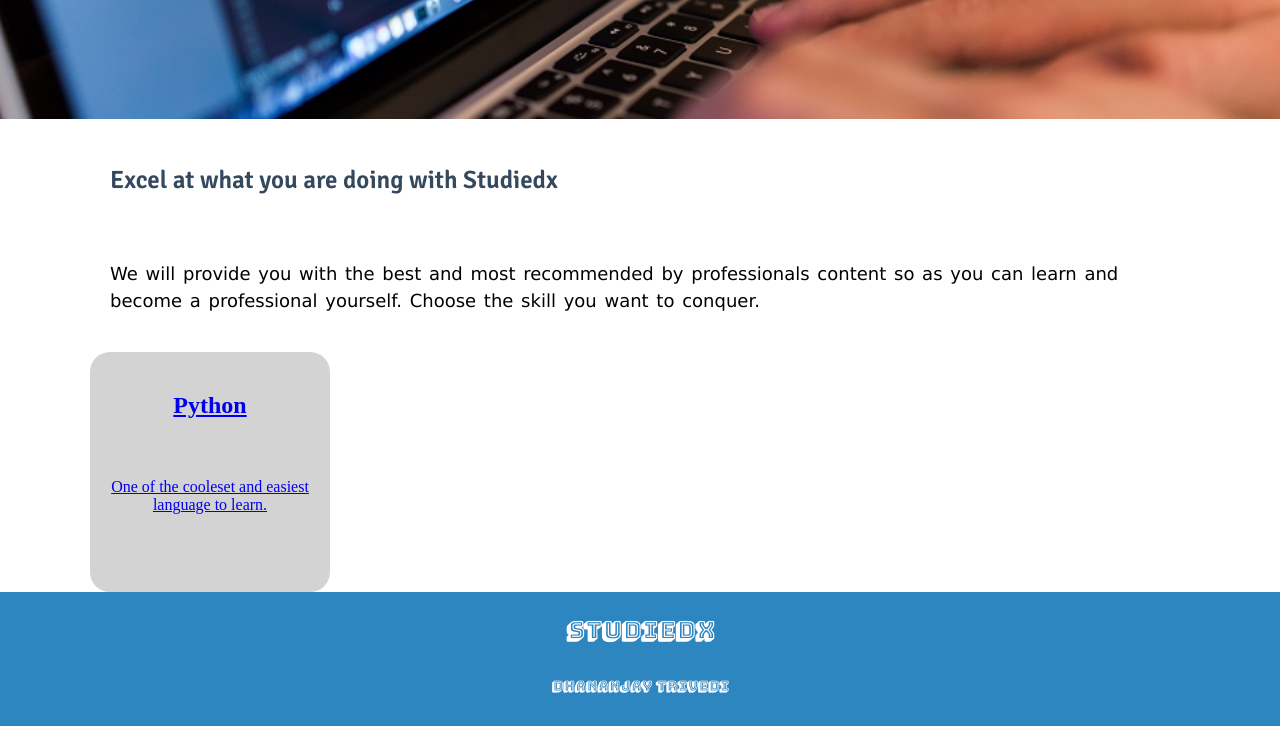
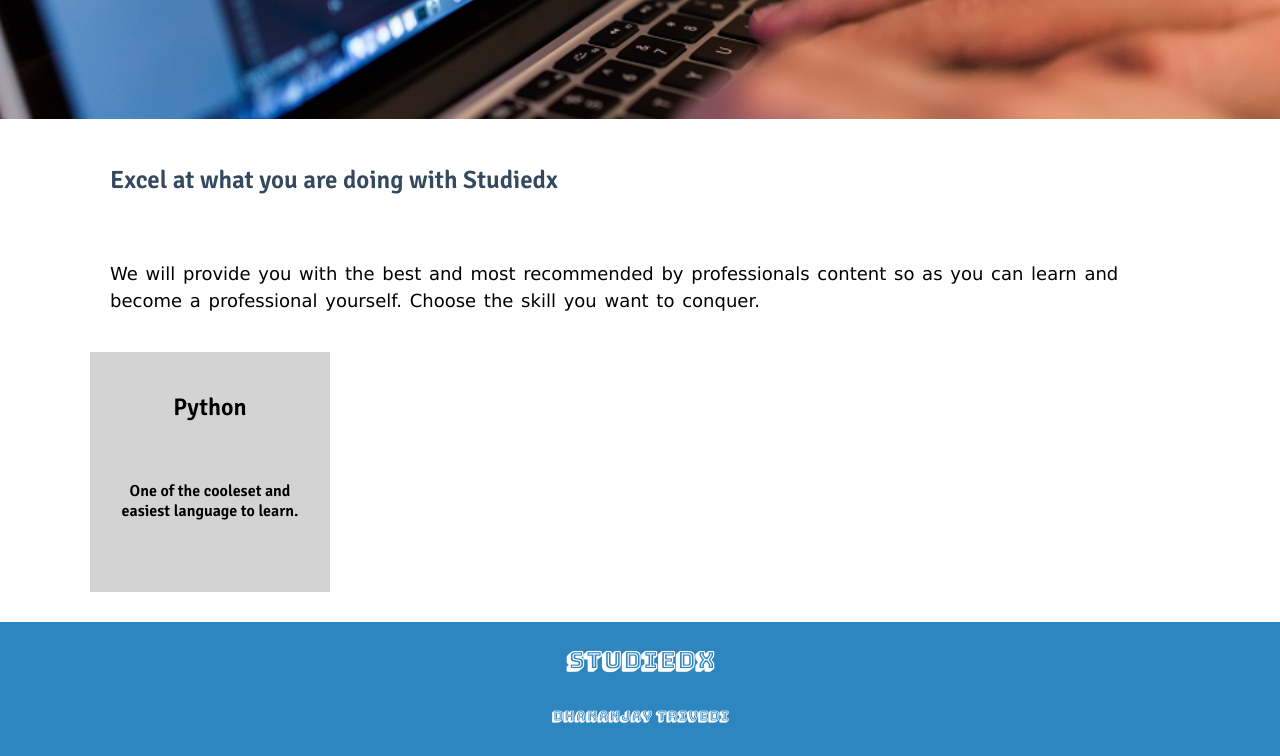
Before and after one commit to devDeejay/DhananjayTrivedi.github.io, a plain HTML site: page skills.html in a window 1280 px wide. Shown: the part 319-1075 px from the top of the page. Before the commit the page ends 1045 px from the top, so only its background shows below. Drawn offline with Linux system fonts and the light colour scheme.

Commit message:
Added Python Resources

```diff
--- a/css.css
+++ b/css.css
@@ -24,6 +24,7 @@
 }
 
 .footer{
+    margin-top: 30px;
     display: table-row;
     position: absolute;
     width: 100%;
@@ -144,17 +145,25 @@
     background: url('institute.jpg') no-repeat center center fixed;
 }
 /*Skills Page*/
+.skillBox{
+    width: 200px;
+    height: 200px;
+    padding: 20px;
+    background: lightgrey;
+    text-align: center;
+}
+.skillBox p{
+  padding-top: 20px;
+}
+.skillBox a{
+    color: black;
+    text-decoration: none;
+    font-family: 'Signika', sans-serif;
+}
 .bannerSkills{
     background: url('skills.jpg') no-repeat center center fixed;
 }
-.skillBox{
-  width: 200px;
-  height: 200px;
-  padding: 20px;
-  background: lightgrey;
-  border-radius: 20px;
-  text-align: center;
-}
+
 .skillBox p{
   padding-top: 40px;
 }
--- a/skills.html
+++ b/skills.html
@@ -35,12 +35,12 @@
             </p>
         </div>
 
-        <a href="SkillPage/python.html">
         <div class="skillBox">
-            <h2>Python</h2>
-            <p>One of the cooleset and easiest language to learn.</p>
+            <a href="SkillPage/python.html">
+                <h2>Python</h2>
+                <p>One of the cooleset and easiest language to learn.</p>
+            </a>
         </div>
-        </a>
     </div>
     <div class="footer">
         <h3>Studiedx</h3>
```
